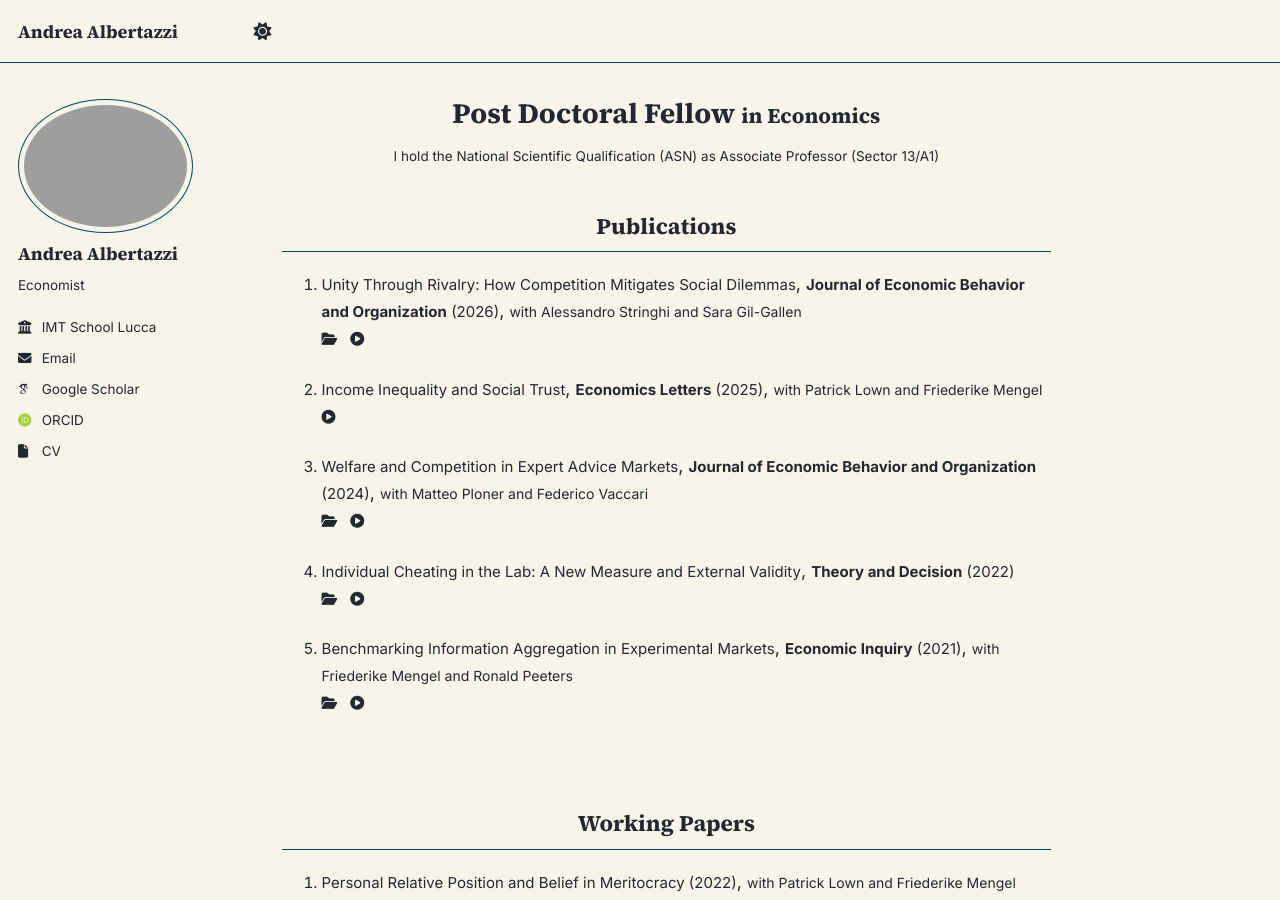
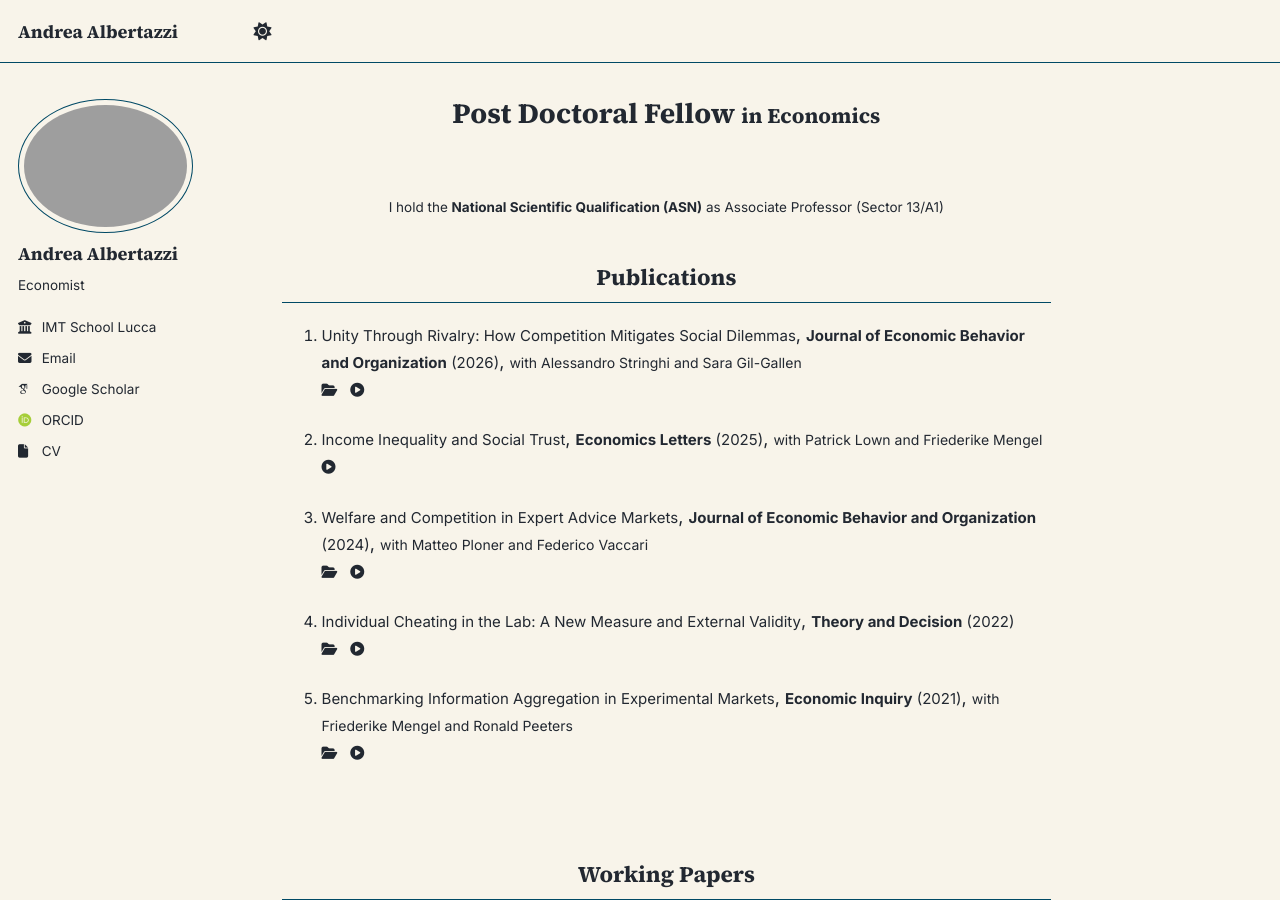
Before and after one commit to tazze87/tazze87.github.io, a Jekyll site: the page built from _pages/about.md, in a window 1280 px wide and 900 px high. Built offline with Jekyll 4.4.1, drawn with Linux system fonts in a browser that asks for light colours; some web fonts are replaced; a script that is not in the unit is left out.

Commit message:
Update about.md

```diff
--- a/_pages/about.md
+++ b/_pages/about.md
@@ -5,7 +5,8 @@ title: '<div style="text-align:center;">Post Doctoral Fellow <small>in Economics
 author_profile: true
 ---
 
-<div style="text-align:center;"><small>I hold the National Scientific Qualification (ASN) as Associate Professor (Sector 13/A1)</small></div>
+<br>
+<div style="text-align:center;"><small>I hold the <b>National Scientific Qualification (ASN)</b> as Associate Professor (Sector 13/A1)</small></div>
 
 <h2 style="text-align:center;">Publications</h2>
 
```
